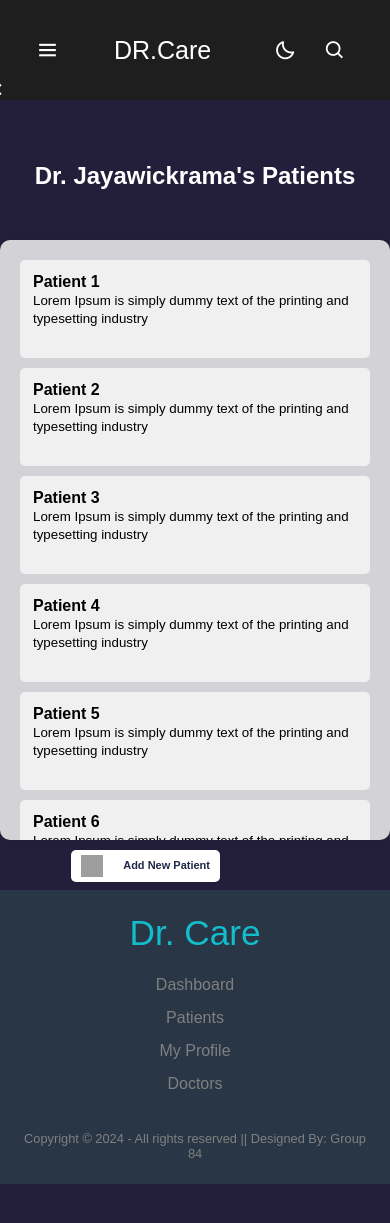
After one commit to RanushVimantha/Dr.Care, a PHP site: page /patientlist.php in a window 390 px wide. The commit adds this page. Shown: the top 1223 px of the page. Run offline with PHP 8.4, Linux system fonts and the light colour scheme; grey boxes are pictures that could not be loaded.

Commit message:
patient list
patient list done

```diff
--- /dev/null
+++ b/patientlist.php
@@ -0,0 +1,57 @@
+<!DOCTYPE html>
+<html lang="en">
+<head>
+<meta charset="UTF-8">
+<meta name="viewport" content="width=device-width, initial-scale=1.0">
+<title>List of Patients</title>
+
+<br>
+<br>
+<br>
+<br>
+<br>
+<br>
+<br>
+<br>
+<br>
+<h2 style="text-align: center; color: white;">Dr. Jayawickrama's Patients</h2>
+<link rel="stylesheet" href=styles/patientlist.css>
+</head>
+<body>
+<?php include('header.php'); ?>
+    <script type="text/javascript" src="js/light-dark.js"></script>
+
+<button class="add-patient-button" onclick="addPatient()"><img src="https://cdn-icons-png.flaticon.com/512/6620/6620101.png" alt="Logo">Add New Patient </button>
+
+<div class="container" style="height: 600px; overflow-y: auto;">
+  <ul>
+  <li><div class="patient-tab" onclick="showPatientDetails('patient1')"><b>Patient 1</b><br><span style="font-size: smaller;">Lorem Ipsum is simply dummy text of the printing and typesetting industry</span><br> <br></div></li>
+  <li><div class="patient-tab" onclick="showPatientDetails('patient1')"><b>Patient 2</b><br><span style="font-size: smaller;">Lorem Ipsum is simply dummy text of the printing and typesetting industry</span><br> <br></div></li>
+  <li><div class="patient-tab" onclick="showPatientDetails('patient1')"><b>Patient 3</b><br><span style="font-size: smaller;">Lorem Ipsum is simply dummy text of the printing and typesetting industry</span><br> <br></div></li>
+  <li><div class="patient-tab" onclick="showPatientDetails('patient1')"><b>Patient 4</b><br><span style="font-size: smaller;">Lorem Ipsum is simply dummy text of the printing and typesetting industry</span><br> <br></div></li>
+  <li><div class="patient-tab" onclick="showPatientDetails('patient1')"><b>Patient 5</b><br><span style="font-size: smaller;">Lorem Ipsum is simply dummy text of the printing and typesetting industry</span><br> <br></div></li>
+  <li><div class="patient-tab" onclick="showPatientDetails('patient1')"><b>Patient 6</b><br><span style="font-size: smaller;">Lorem Ipsum is simply dummy text of the printing and typesetting industry</span><br> <br></div></li>
+  <li><div class="patient-tab" onclick="showPatientDetails('patient1')"><b>Patient 7</b><br><span style="font-size: smaller;">Lorem Ipsum is simply dummy text of the printing and typesetting industry</span><br> <br></div></li>
+  <li><div class="patient-tab" onclick="showPatientDetails('patient1')"><b>Patient 8</b><br><span style="font-size: smaller;">Lorem Ipsum is simply dummy text of the printing and typesetting industry</span><br> <br></div></li>
+  <li><div class="patient-tab" onclick="showPatientDetails('patient1')"><b>Patient 9</b><br><span style="font-size: smaller;">Lorem Ipsum is simply dummy text of the printing and typesetting industry</span><br> <br></div></li>
+  <li><div class="patient-tab" onclick="showPatientDetails('patient1')"><b>Patient 10</b><br><span style="font-size: smaller;">Lorem Ipsum is simply dummy text of the printing and typesetting industry</span><br> <br></div></li>
+  <li><div class="patient-tab" onclick="showPatientDetails('patient1')"><b>Patient 11</b><br><span style="font-size: smaller;">Lorem Ipsum is simply dummy text of the printing and typesetting industry</span><br> <br></div></li>
+  <li><div class="patient-tab" onclick="showPatientDetails('patient1')"><b>Patient 12</b><br><span style="font-size: smaller;">Lorem Ipsum is simply dummy text of the printing and typesetting industry</span><br> <br></div></li>
+  <li><div class="patient-tab" onclick="showPatientDetails('patient1')"><b>Patient 13</b><br><span style="font-size: smaller;">Lorem Ipsum is simply dummy text of the printing and typesetting industry</span><br> <br></div></li>
+  <li><div class="patient-tab" onclick="showPatientDetails('patient1')"><b>Patient 14</b><br><span style="font-size: smaller;">Lorem Ipsum is simply dummy text of the printing and typesetting industry</span><br> <br></div></li>
+
+
+
+ </ul>
+</div>
+
+<script>
+  function showPatientDetails(patientId) {
+    // Here you can implement functionality to display patient details based on the patientId
+    // For now, let's just log the patient id to console
+    console.log("Clicked patient: " + patientId);
+  }
+</script>
+<?php include('footer.php'); ?>
+</body>
+</html>
--- a/styles/new_style.css
+++ b/styles/new_style.css
@@ -301,7 +301,7 @@
   transition-delay: .7s;
 }
 
-/* End of Doctors_Page */
+
 
 @media (max-width: 790px) {
   .login-page {
--- /dev/null
+++ b/styles/patientlist.css
@@ -0,0 +1,112 @@
+body {
+
+    font-family: Arial, sans-serif;
+    background-color: ;
+    margin: 0;
+    padding: 0;
+}
+
+.container {
+    max-width: 800px;
+    margin: 50px auto;
+    padding: 20px;
+    background-color: rgba(255, 255, 255, 0.8);
+    border-radius: 10px;
+    box-shadow: 0 0 10px rgba(0, 0, 0, 0.1);
+}
+
+ul {
+    list-style-type: none;
+    padding: 0;
+    margin: 0;
+}
+
+li {
+    margin-bottom: 10px;
+}
+
+.patient-tab {
+    background-color: #f0f0f0;
+    padding: 20px;
+    border-radius: 5px;
+    cursor: pointer;
+    transition: background-color 0.3s ease;
+    width: 95%;
+    text-align: left;
+}
+
+.patient-tab:hover {
+    background-color: #e0e0e0;
+}
+
+.add-patient-button {
+    margin-top: 120px;
+    background-color: white;
+    border: none;
+    color: #22284b;
+    padding: 15px 32px;
+    text-align: center;
+    text-decoration: none;
+    display: inline-block;
+    font-size: 16px;
+    font-weight: bold;
+    margin-bottom: 10px;
+    cursor: pointer;
+    border-radius: 5px;
+    position: absolute;
+    top: 30px;
+    right: 60px;
+}
+
+
+.add-patient-button img {
+    width: 30px;
+    height: 30px;
+    margin-right: 20px;
+    vertical-align: middle;
+}
+
+
+@media (max-width: 790px) {
+    .login-page {
+      width: 360px;
+      padding: 8% 0 0;
+      margin: auto;
+      margin-top: 20%;
+    }
+    .add-patient-button {
+
+        background-color: white;
+        border: none;
+        color: #22284b;
+        padding: 5px 10px;
+        text-align: center;
+        text-decoration: none;
+        display: inline-block;
+        font-size: 11px;
+        font-weight: bold;
+        margin-bottom: 50px;
+        cursor: pointer;
+        border-radius: 5px;
+        position: absolute;
+        top: 730px;
+        right: 170px;
+
+    }
+    .add-patient-button img {
+        width: 22px;
+        height: 22px;
+        margin-right: 20px;
+        vertical-align: middle;
+    }
+}
+
+.patient-tab {
+    background-color: #f0f0f0;
+    padding: 13px;
+    border-radius: 5px;
+    cursor: pointer;
+    transition: background-color 0.3s ease;
+    width: 100%;
+    text-align: left;
+}
```
Also changed, not shown: styles/patientlist.php (added).
